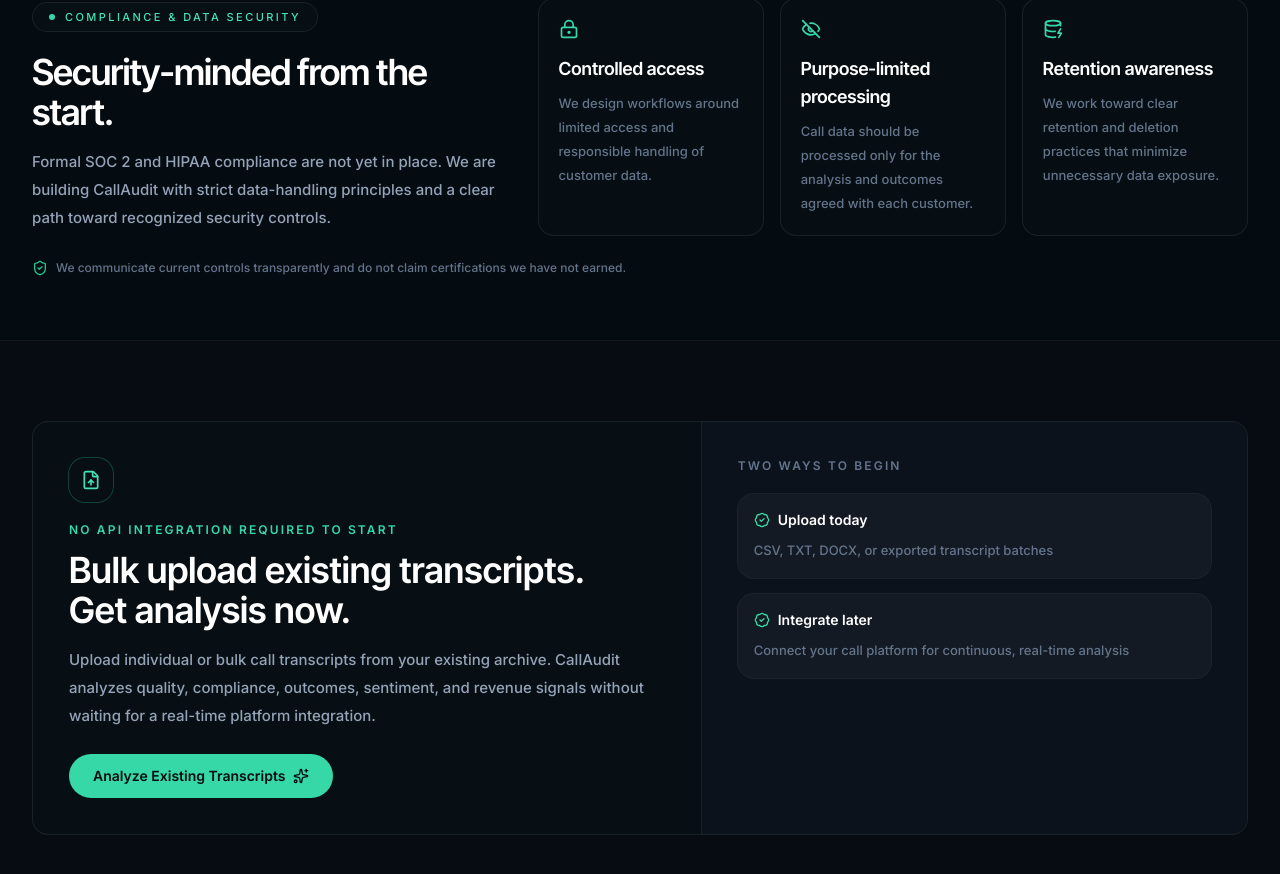
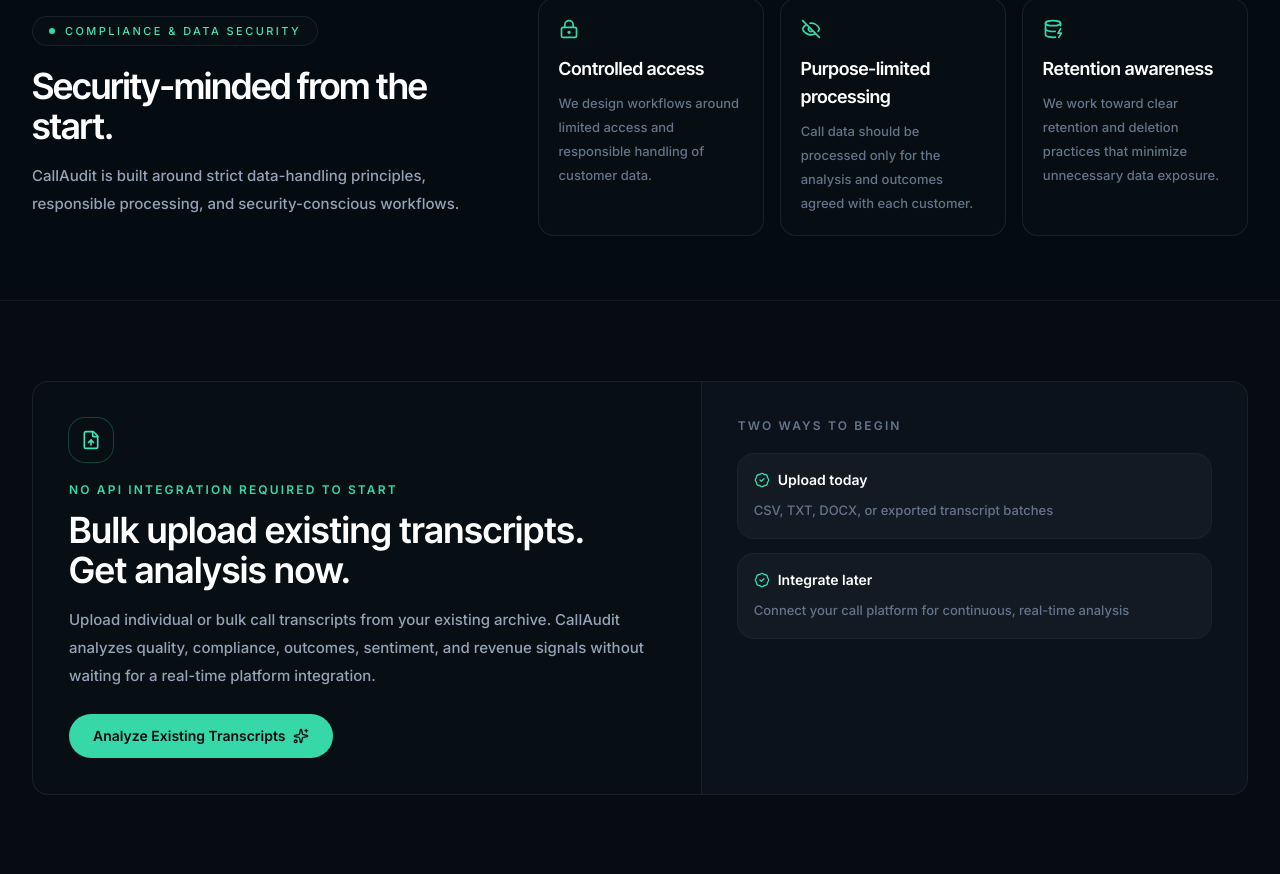
Before and after one commit to kamlesh1089/callaudit.co, a React (Vite) app: page / in a window 1280 px wide. Shown: the part 7793-8667 px from the top of the page. Built offline with nearby package versions, Linux system fonts and the light colour scheme.

Commit message:
Refine data security messaging

```diff
--- a/src/sections/Security.tsx
+++ b/src/sections/Security.tsx
@@ -1,4 +1,4 @@
-import { DatabaseZap, EyeOff, LockKeyhole, ShieldCheck } from 'lucide-react'
+import { DatabaseZap, EyeOff, LockKeyhole } from 'lucide-react'
 import { Eyebrow, Reveal } from '@/components/reveal'
 
 const PRINCIPLES = [
@@ -17,7 +17,7 @@
               <Eyebrow>Compliance & Data Security</Eyebrow>
               <h2 className="mt-5 font-display text-3xl font-semibold tracking-tight text-white sm:text-4xl">Security-minded from the start.</h2>
               <p className="mt-4 max-w-xl text-[15px] font-medium leading-7 text-slate-400">
-                Formal SOC 2 and HIPAA compliance are not yet in place. We are building CallAudit with strict data-handling principles and a clear path toward recognized security controls.
+                CallAudit is built around strict data-handling principles, responsible processing, and security-conscious workflows.
               </p>
             </div>
           </Reveal>
@@ -33,10 +33,6 @@
             ))}
           </div>
         </div>
-        <div className="mt-6 flex items-center gap-2 text-xs font-medium text-slate-500">
-          <ShieldCheck className="h-4 w-4 text-mint-500" />
-          We communicate current controls transparently and do not claim certifications we have not earned.
-        </div>
       </div>
     </section>
   )
```
